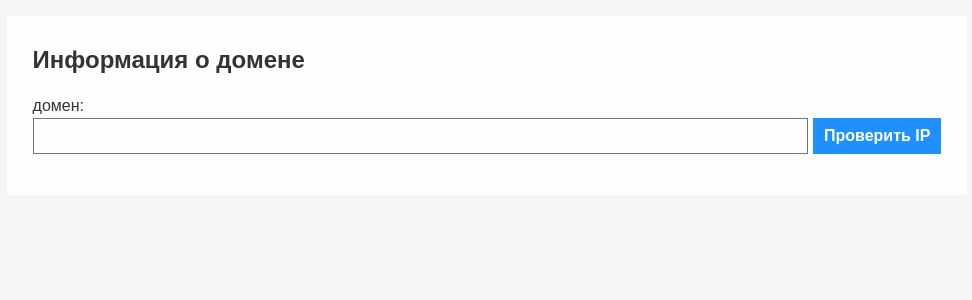
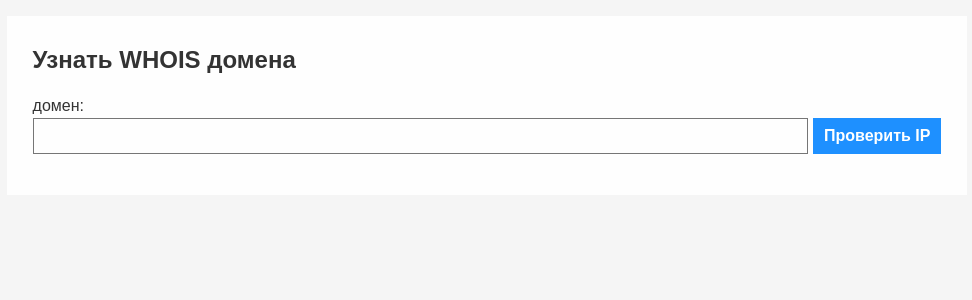
Before and after one commit to kamalynx/ipaddress_su, a Django app: page /tools/whois/ in a window 1280 px wide. Shown: the part 56-356 px from the top of the page, without its empty margins (153-1125 px from the left). Run offline with Django 5.2, Linux system fonts and the light colour scheme; some libraries are stand-ins or nearby versions.

Commit message:
fix titles

```diff
--- a/templates/tools/checkip.html
+++ b/templates/tools/checkip.html
@@ -1,7 +1,7 @@
 {% extends 'base.html' %}
 {% load tools_extras %}
 
-{% block title %}Узнать IP домена {{ domain }}{% endblock %}
+{% block title %}{% if not domain %}Узнать IP домена{% else %}IP адреса домена {{ domain }}{% endif %}{% endblock %}
 
 {% block head %}
 <meta name="description" content="С помощью этого инструмента вы можете узнать IP адрес (или несколько), на который ссылается домен.">
@@ -11,7 +11,7 @@
 {% block body %}
 
 <section class="block block--white">
-  <h1>Узнать IP адреса домена {{ domain }}</h1>
+  <h1>{% if not domain %}Узнать IP домена{% else %}IP адреса домена {{ domain }}{% endif %}</h1>
   <form class="form" method="post" novalidate>
     {% csrf_token %}
 
--- a/templates/tools/ipinfo.html
+++ b/templates/tools/ipinfo.html
@@ -1,6 +1,6 @@
 {% extends 'base.html' %}
 
-{% block title %}Информация об IP {{ ip }}{% endblock %}
+{% block title %}{% if not ip %}Узнать информацию об IP{% else %}Информация об IP {{ ip }}{% endif %}{% endblock %}
 
 {% block head %}
 <meta name="description" content="Узнать подробную информацию о IP адресе, какой организации принадлежит, в какой стране расположен.">
@@ -9,7 +9,7 @@
 {% block body %}
 
 <section class="block block--white">
-  <h1>Информация об IP адресе {{ ip }}</h1>
+  <h1>{% if not ip %}Узнать информацию об IP{% else %}Информация об IP {{ ip }}{% endif %}</h1>
 
   <form class="form" method="post" novalidate>
     {% csrf_token %}
--- a/templates/tools/whois.html
+++ b/templates/tools/whois.html
@@ -1,15 +1,15 @@
 {% extends 'base.html' %}
 
-{% block title %}Информация о домене {{ domain }}{% endblock %}
+{% block title %}{% if not domain %}Узнать WHOIS домена{% else %}WHOIS домена {{ domain }}{% endif %}{% endblock %}
 
 {% block head %}
-<meta name="description" content="С помощью этого инструмента вы можете узнать информацию о доменном имени.">
+<meta name="description" content="С помощью этого инструмента вы можете узнать информацию о доменном имени и кому оно принадлежит.">
 {% endblock %}
 
 {% block body %}
 
 <section class="block block--white">
-    <h1>Информация о домене {{ domain }}</h1>
+    <h1>{% if not domain %}Узнать WHOIS домена{% else %}WHOIS домена {{ domain }}{% endif %}</h1>
 
     <form class="form" method="post" novalidate>
       {% csrf_token %}
```
